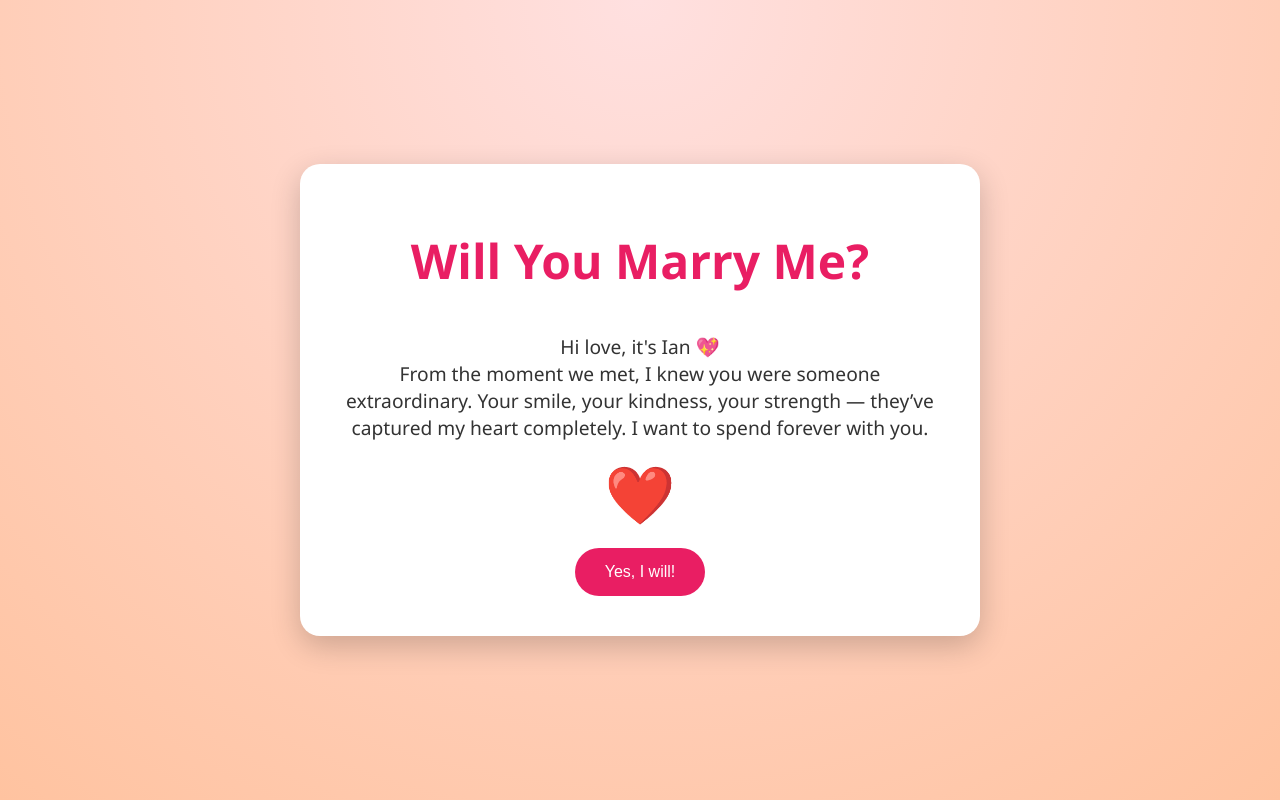
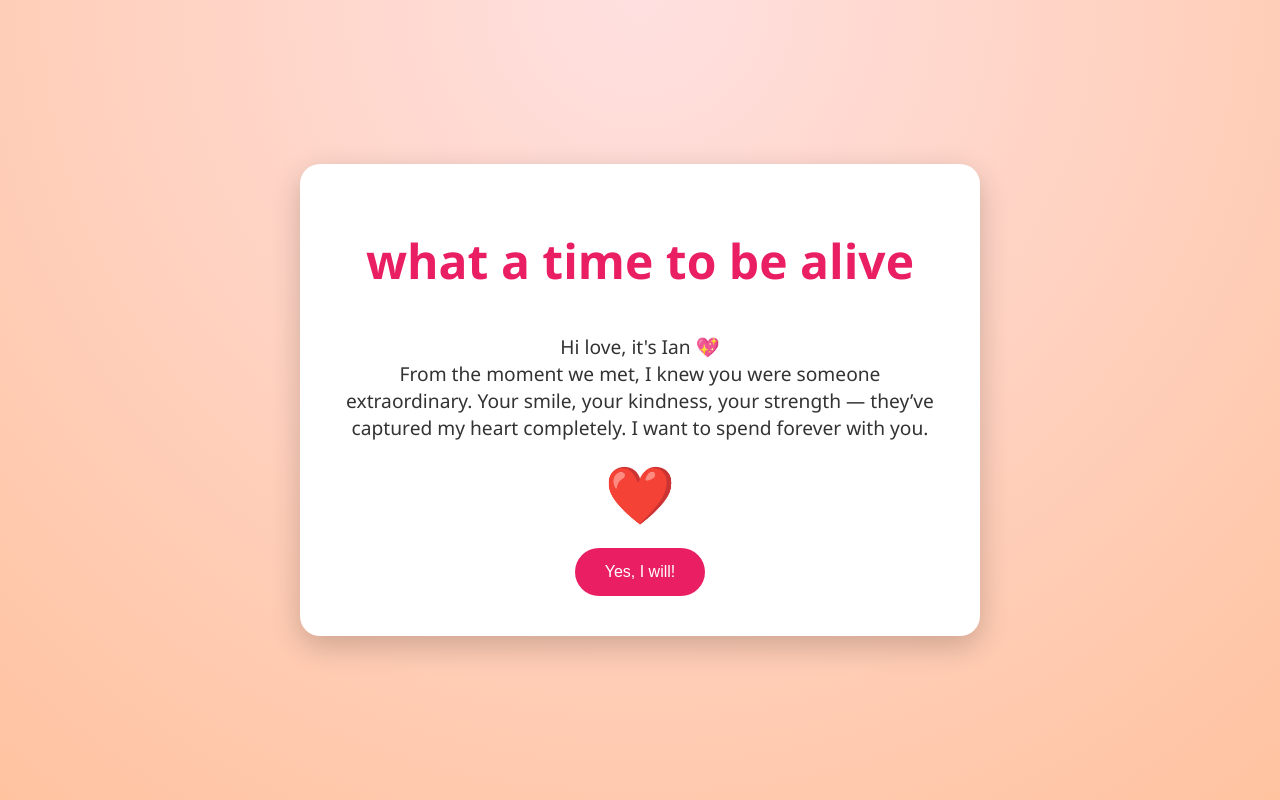
Before and after one commit to iangrt250/iloveyou, a plain HTML site: page index.html in a window 1280 px wide. Drawn offline with Linux system fonts and the light colour scheme.

Commit message:
Second one
8 days left in my azure free account test out fun stuff

```diff
--- a/index.html
+++ b/index.html
@@ -2,7 +2,7 @@
 <html lang="en">
 <head>
   <meta charset="UTF-8">
-  <title>Will You Marry Me?</title>
+  <title>You are my nest friend</title>
   <style>
     body {
       margin: 0;
@@ -97,7 +97,7 @@
 <body>
   <canvas id="confetti"></canvas>
   <div class="proposal-box">
-    <h1>Will You Marry Me?</h1>
+    <h1>what a time to be alive</h1>
     <p>Hi love, it's Ian 💖<br>
     From the moment we met, I knew you were someone extraordinary. Your smile, your kindness, your strength — they’ve captured my heart completely. I want to spend forever with you.</p>
     <div class="heart">❤️</div>
```
